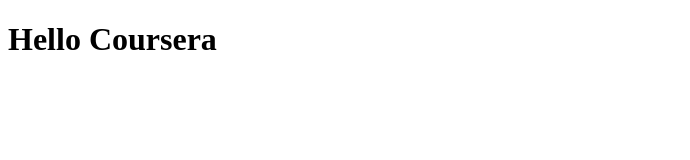
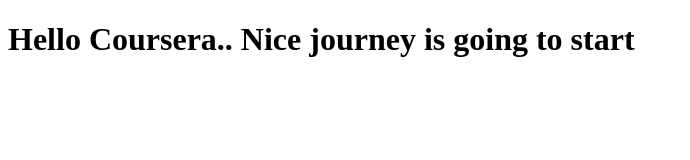
Before and after one commit to Saif4722/coursera1, a plain HTML site: page index.html in a window 1280 px wide. Shown: the whole page, without its empty margins (0-690 px from the left). Drawn offline with Linux system fonts and the light colour scheme.

Commit message:
My first Page

```diff
--- a/index.html
+++ b/index.html
@@ -4,6 +4,6 @@
 	<title>Hello Coursera</title>
 </head>
 <body>
-<h1>Hello Coursera</h1>
+<h1>Hello Coursera.. Nice journey is going to start</h1>
 </body>
 </html>
```
